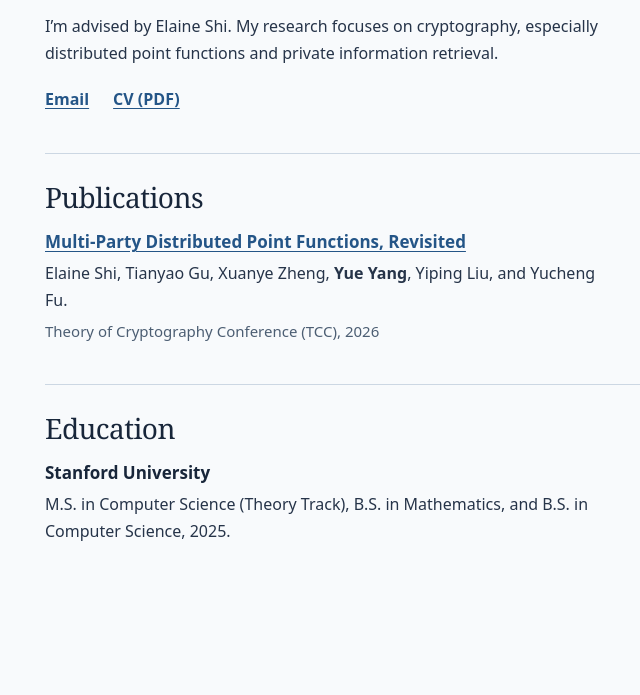
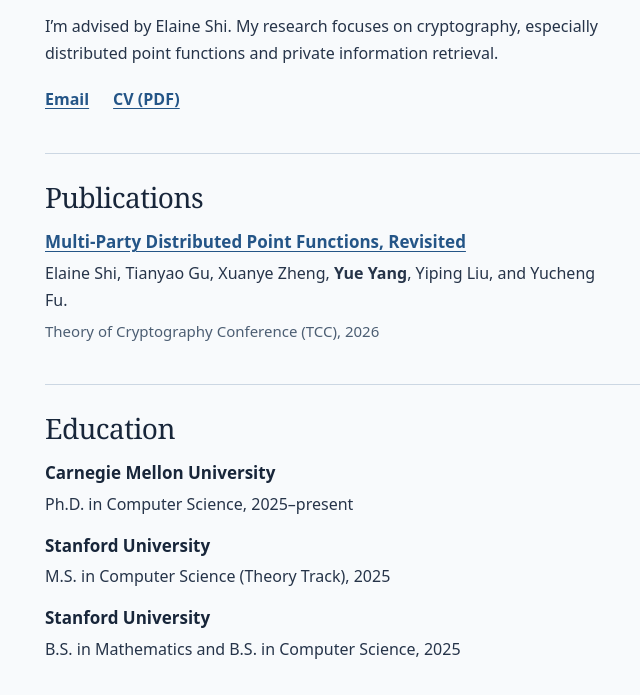
Before and after one commit to yueyang24/yueyang24.github.io, a plain HTML site: page index.html in a window 1280 px wide. Shown: the part 241-936 px from the top of the page, without its empty margins (259-899 px from the left). Before the commit the page ends 849 px from the top, so only its background shows below. Drawn offline with Linux system fonts and the light colour scheme.

Commit message:
Split education into three degree entries

```diff
--- a/index.html
+++ b/index.html
@@ -30,8 +30,20 @@
 
     <section aria-labelledby="education">
       <h2 id="education">Education</h2>
-      <h3>Stanford University</h3>
-      <p>M.S. in Computer Science (Theory Track), B.S. in Mathematics, and B.S. in Computer Science, 2025.</p>
+      <div class="education-entries">
+        <div>
+          <h3>Carnegie Mellon University</h3>
+          <p>Ph.D. in Computer Science, 2025–present</p>
+        </div>
+        <div>
+          <h3>Stanford University</h3>
+          <p>M.S. in Computer Science (Theory Track), 2025</p>
+        </div>
+        <div>
+          <h3>Stanford University</h3>
+          <p>B.S. in Mathematics and B.S. in Computer Science, 2025</p>
+        </div>
+      </div>
     </section>
   </main>
 </body>
--- a/styles.css
+++ b/styles.css
@@ -82,6 +82,11 @@ section {
   font-size: 0.9375rem;
 }
 
+.education-entries {
+  display: grid;
+  gap: 1rem;
+}
+
 a {
   color: var(--accent);
   text-underline-offset: 0.2em;
```
